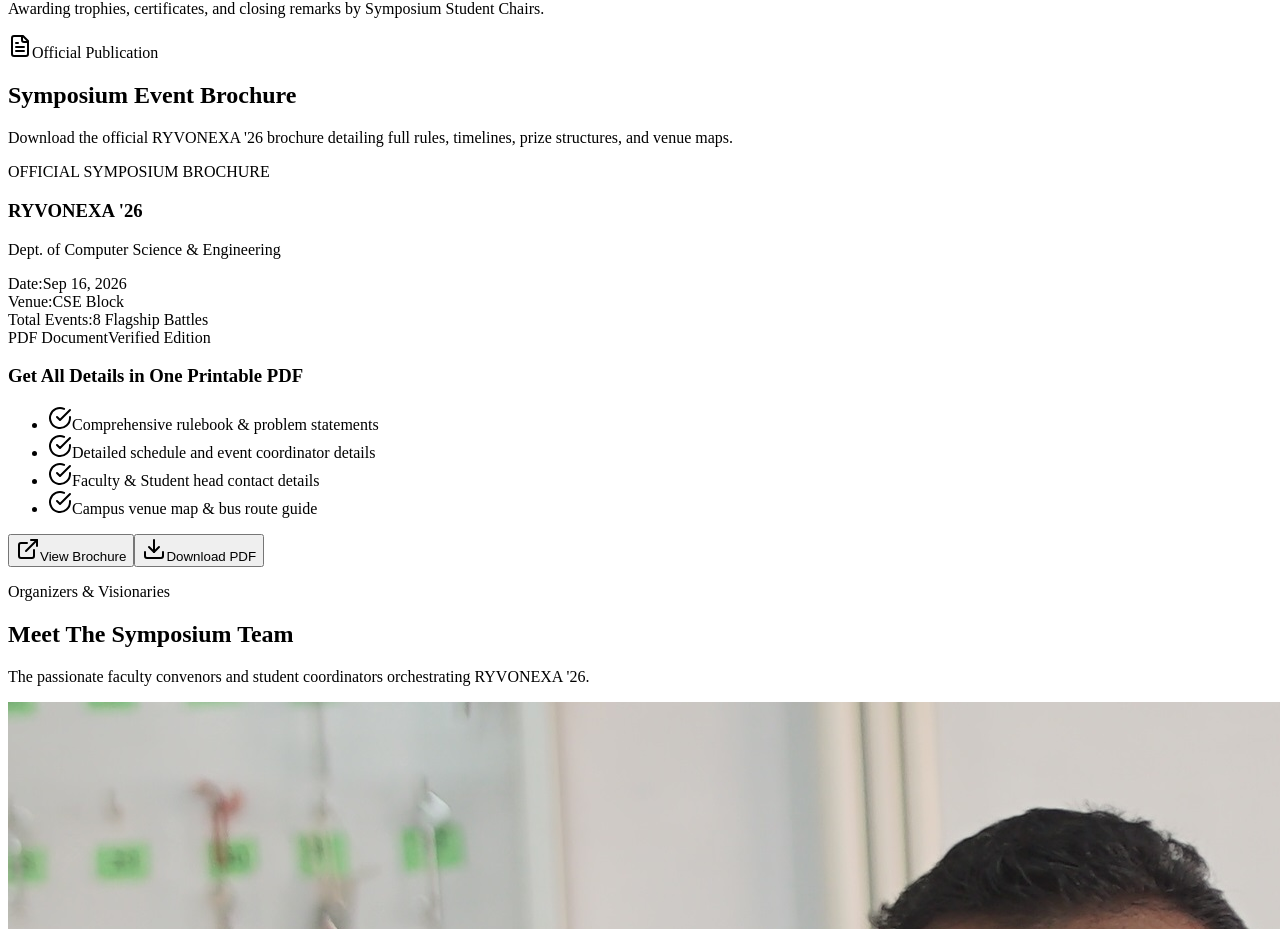
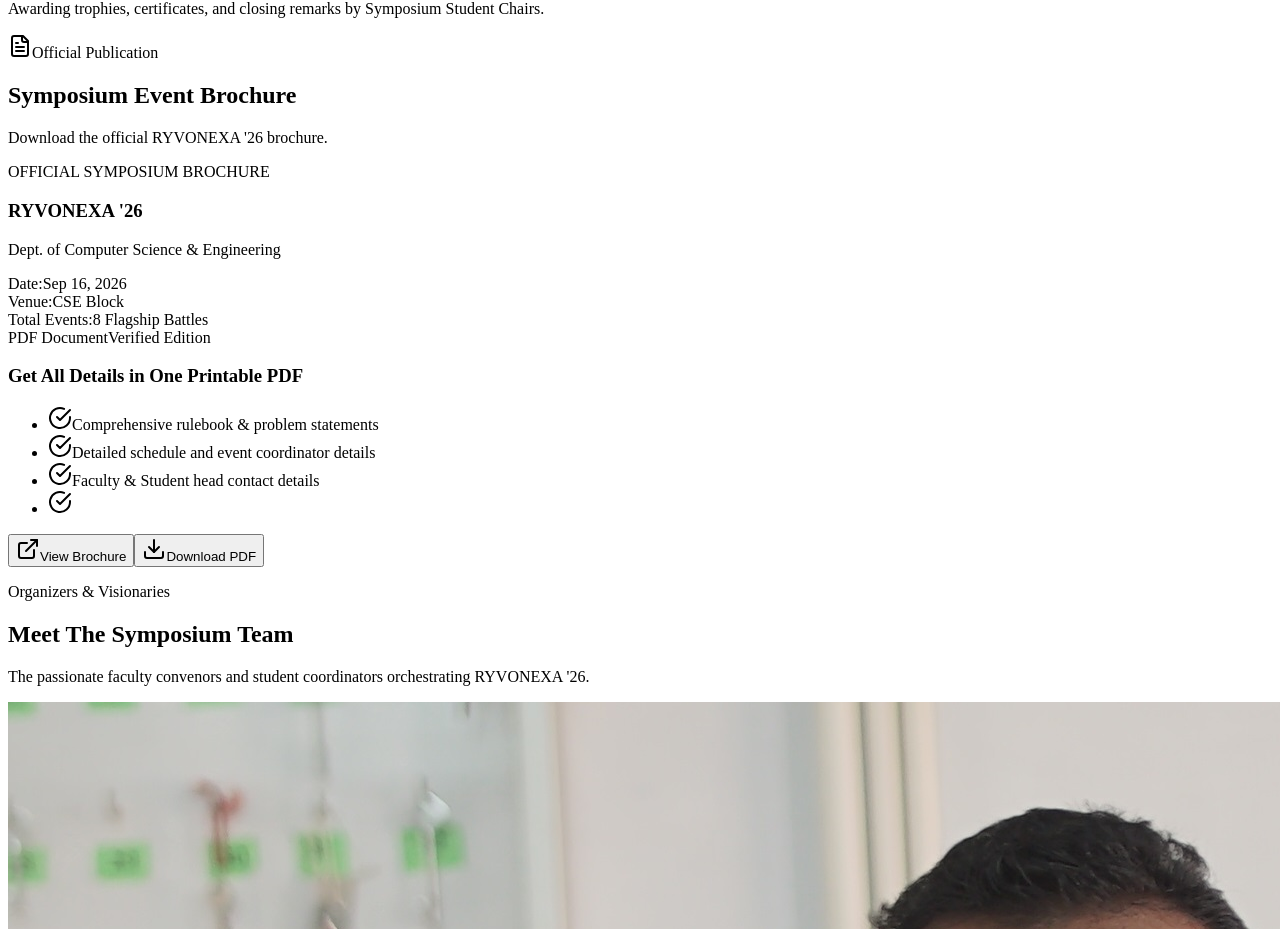
Before and after one commit to roxx2506-art/ryvonexa26, a React (Vite) app in the folder client/: page / in a window 1280 px wide. Shown: the part 5400-6329 px from the top of the page. Built offline with nearby package versions, Linux system fonts and the light colour scheme; no server answers; the HTML template or start-up script is replaced by a standard one.

Commit message:
Update Brochure component text and feature list

```diff
--- a/client/src/components/Brochure.jsx
+++ b/client/src/components/Brochure.jsx
@@ -58,8 +58,7 @@ const Brochure = () => {
         </h2>
 
         <p className="max-w-2xl mx-auto text-gray-400">
-          Download the official RYVONEXA '26 brochure detailing full rules,
-          timelines, prize structures, and venue maps.
+          Download the official RYVONEXA '26 brochure.
         </p>
 
       </div>
@@ -234,9 +233,7 @@ const Brochure = () => {
 
                 <CheckCircle className="w-4 h-4 text-yellow-400 shrink-0" />
 
-                <span>
-                  Campus venue map & bus route guide
-                </span>
+
 
               </li>
 
@@ -292,9 +289,8 @@ const Brochure = () => {
               >
 
                 <Download
-                  className={`w-5 h-5 ${
-                    downloading ? 'animate-bounce' : ''
-                  }`}
+                  className={`w-5 h-5 ${downloading ? 'animate-bounce' : ''
+                    }`}
                 />
 
                 {downloading
```
